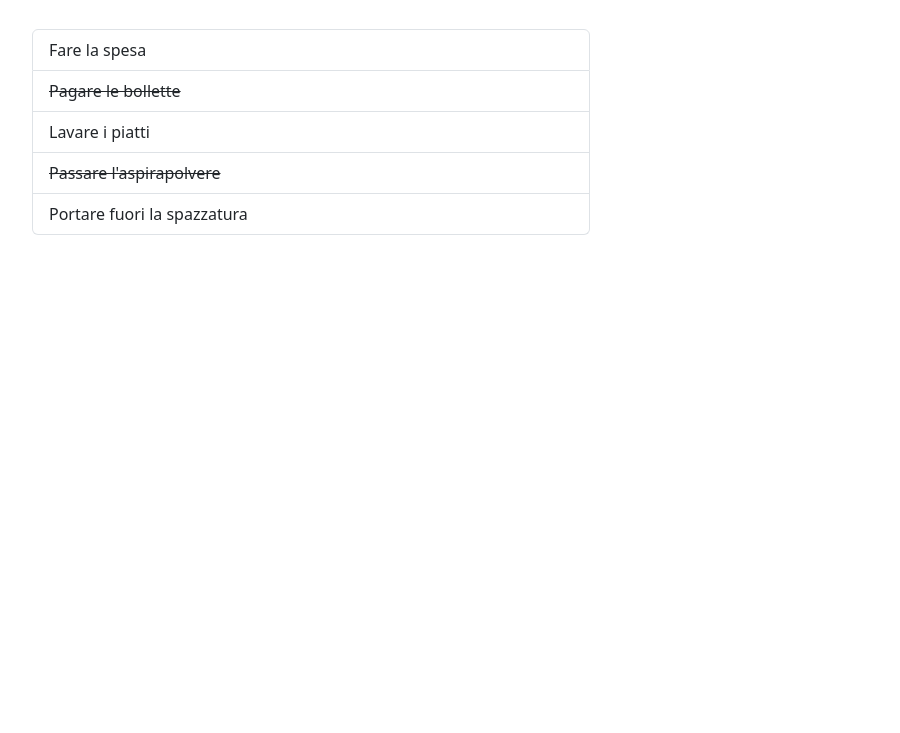
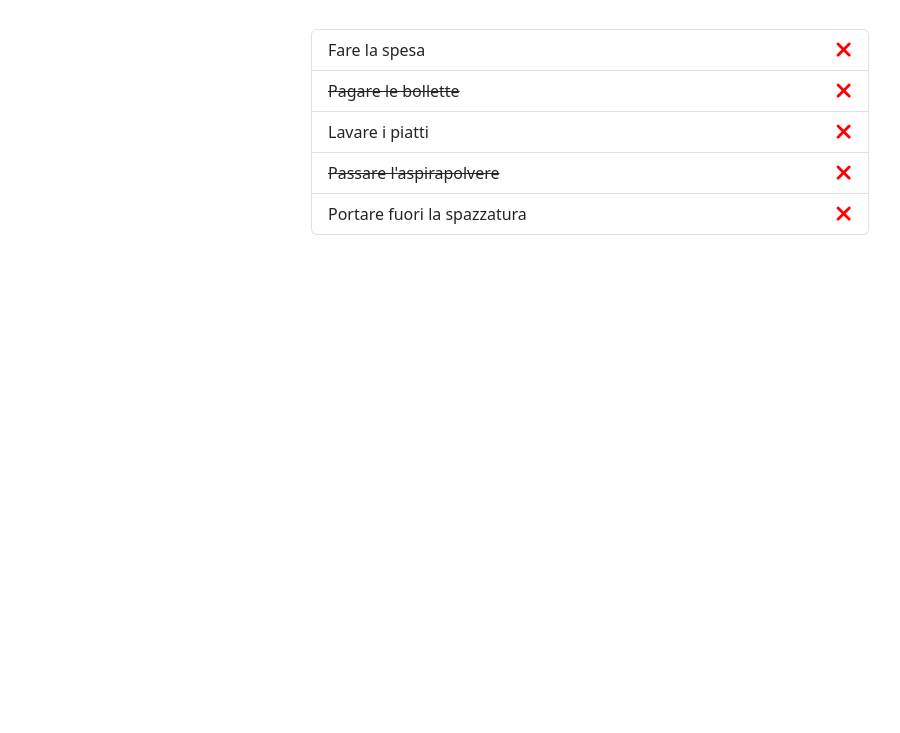
Before and after one commit to AndreaLivornese/vue-todolist, a plain HTML site: page index.html in a window 1280 px wide. Shown: the part 67-800 px from the top of the page, without its empty margins (50-950 px from the left). Drawn offline with nearby package versions, Linux system fonts and the light colour scheme.

Commit message:
svolto MILESTONE 2

```diff
--- a/css/style.css
+++ b/css/style.css
@@ -1,5 +1,11 @@
 .done{
     text-decoration: line-through;
+}
 
 
+ul .fa-xmark{
+    color:red;
+    font-size: 1.4em;
+
+    cursor: pointer;
 }
--- a/index.html
+++ b/index.html
@@ -23,19 +23,23 @@
 
     <div id="app" class="">
 
-        <div class="container">
+        <div class="container d-flex flex-column  align-items-center ">
 
             <h1 class="mb-5">TO DO LIST</h1>
 
             <div class="col-6">
-                <ul class="list-group">
-                    <li v-for="mansioneCorrente in listaMansioni"
-                    class="list-group-item"
-                    :class="mansioneCorrente.done == true ? 'done' : '' "
+                <ul v-if="listaMansioni.length > 0" class="list-group">
+                    <li v-for="(mansioneCorrente, index) in listaMansioni"
+                    class="list-group-item d-flex justify-content-between align-items-center "
                     >
-                        {{mansioneCorrente.text}}
+                        <span :class="mansioneCorrente.done == true ? 'done' : '' ">{{mansioneCorrente.text}}</span>
+                        <i class="fa-solid fa-xmark" @click="removeToDo(index)"></i>
                     </li>
                 </ul>
+                <div v-else class="text-center p-4 bg-success text-white">
+                    Hai terminato le mansioni per il momento. Goditi un momento di relax (nel chillong).
+                    <i class="fa-solid fa-otter"></i>
+                </div>
             </div>
 
         </div>
--- a/js/script.js
+++ b/js/script.js
@@ -37,5 +37,14 @@ const { createApp } = Vue
             ],
 
         }
+    },
+    methods: {
+
+        removeToDo(index){
+
+            this.listaMansioni.splice(index,1);
+
+        },
+
     }
   }).mount('#app');
```
